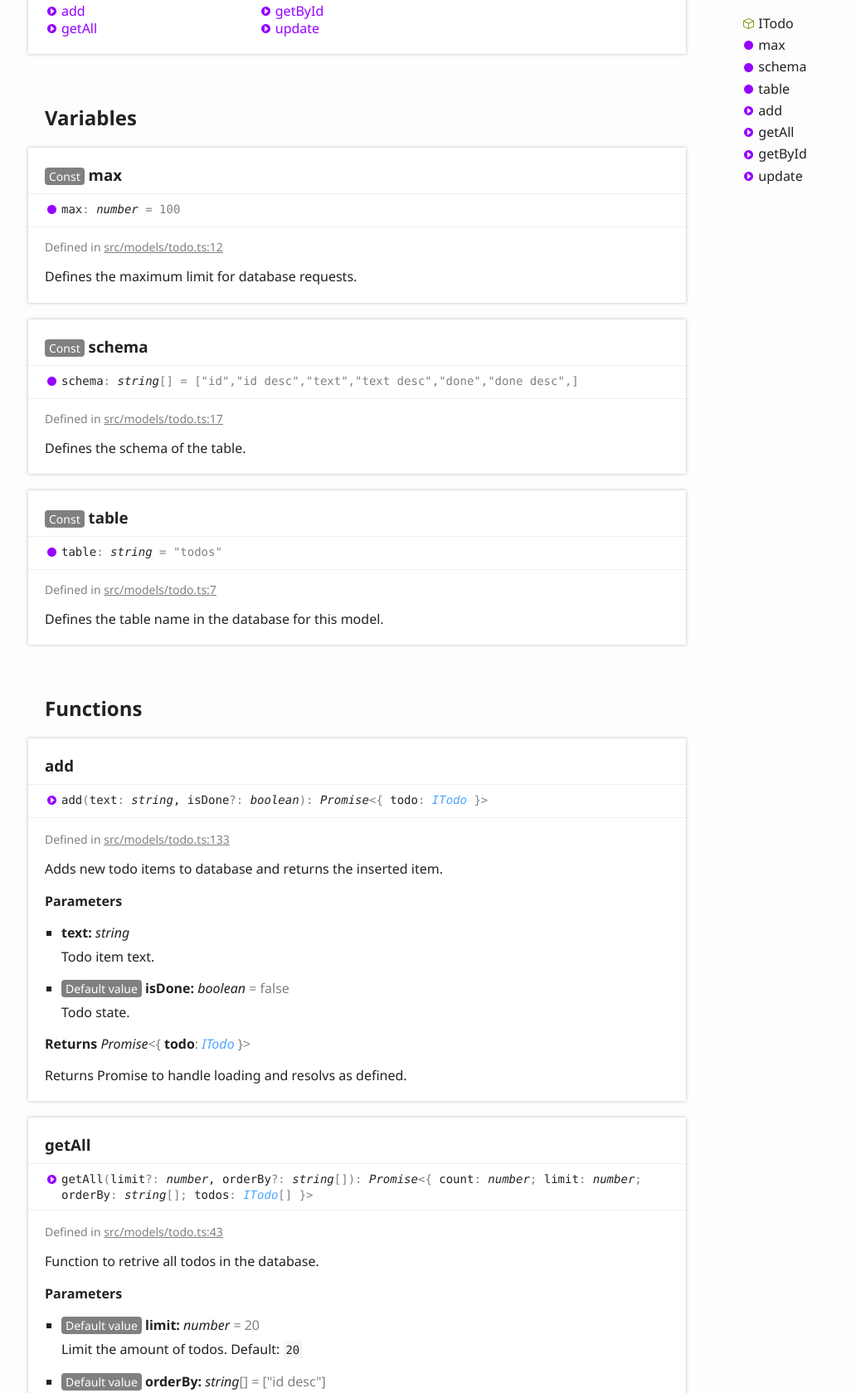
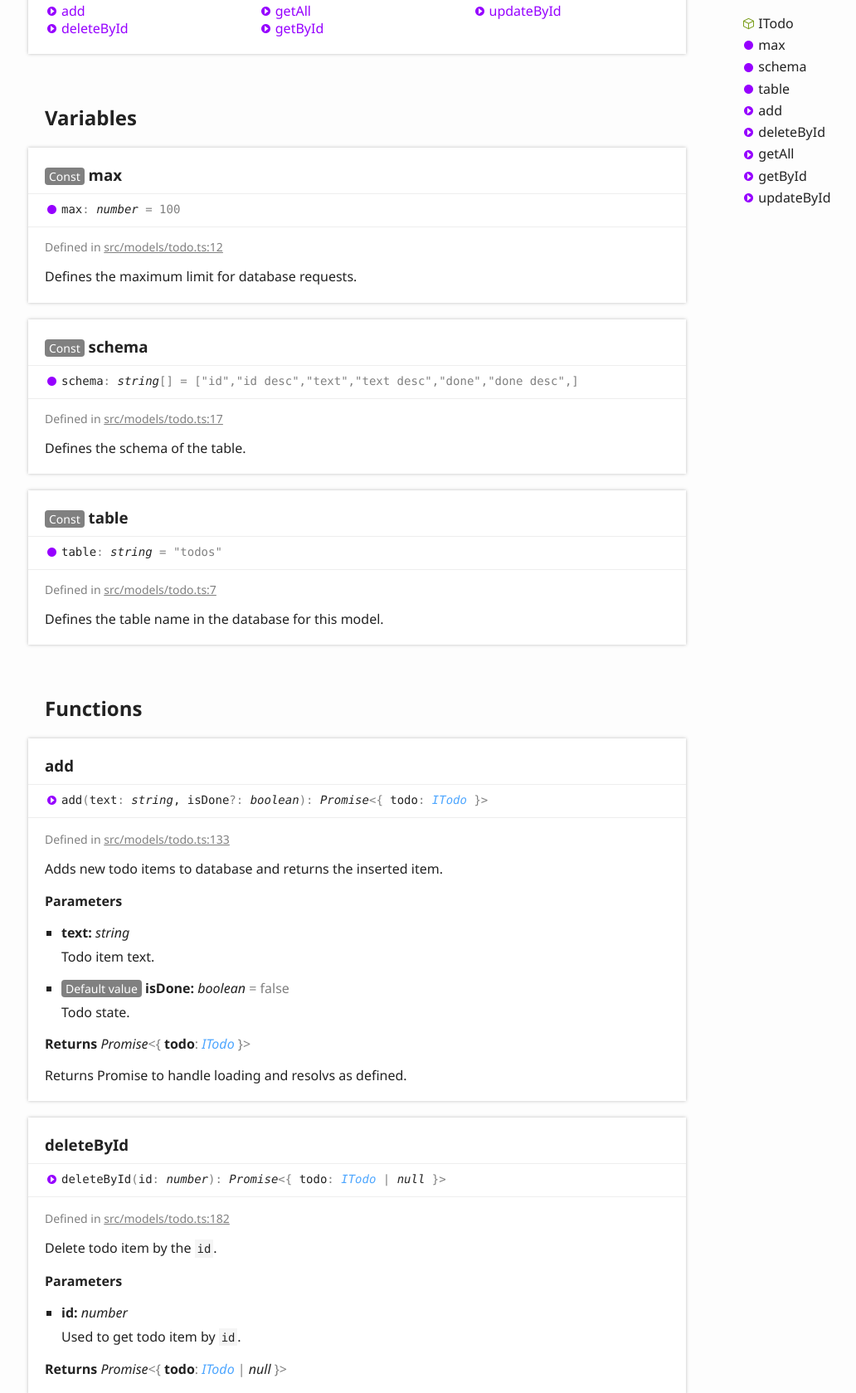
Before and after one commit to michaelbeutler/api, a website: page docs/modules/_src_models_todo_.html in a window 1280 px wide. Shown: the part 515-2194 px from the top of the page at 83% size, without its empty margins (6-1038 px from the left). Drawn offline with Linux system fonts and the light colour scheme.

Commit message:
updated docs :books:

```diff
--- a/docs/modules/_src_models_todo_.html
+++ b/docs/modules/_src_models_todo_.html
@@ -88,9 +88,10 @@
 							<h3>Functions</h3>
 							<ul class="tsd-index-list">
 								<li class="tsd-kind-function tsd-parent-kind-module"><a href="_src_models_todo_.html#add" class="tsd-kind-icon">add</a></li>
+								<li class="tsd-kind-function tsd-parent-kind-module"><a href="_src_models_todo_.html#deletebyid" class="tsd-kind-icon">delete<wbr>ById</a></li>
 								<li class="tsd-kind-function tsd-parent-kind-module"><a href="_src_models_todo_.html#getall" class="tsd-kind-icon">get<wbr>All</a></li>
 								<li class="tsd-kind-function tsd-parent-kind-module"><a href="_src_models_todo_.html#getbyid" class="tsd-kind-icon">get<wbr>ById</a></li>
-								<li class="tsd-kind-function tsd-parent-kind-module"><a href="_src_models_todo_.html#update" class="tsd-kind-icon">update</a></li>
+								<li class="tsd-kind-function tsd-parent-kind-module"><a href="_src_models_todo_.html#updatebyid" class="tsd-kind-icon">update<wbr>ById</a></li>
 							</ul>
 						</section>
 					</div>
@@ -104,7 +105,7 @@
 					<div class="tsd-signature tsd-kind-icon">max<span class="tsd-signature-symbol">:</span> <span class="tsd-signature-type">number</span><span class="tsd-signature-symbol"> = 100</span></div>
 					<aside class="tsd-sources">
 						<ul>
-							<li>Defined in <a href="https://github.com/MichiBeutler/api/blob/7d4b60b/src/models/todo.ts#L12">src/models/todo.ts:12</a></li>
+							<li>Defined in <a href="https://github.com/MichiBeutler/api/blob/a35787c/src/models/todo.ts#L12">src/models/todo.ts:12</a></li>
 						</ul>
 					</aside>
 					<div class="tsd-comment tsd-typography">
@@ -119,7 +120,7 @@
 					<div class="tsd-signature tsd-kind-icon">schema<span class="tsd-signature-symbol">:</span> <span class="tsd-signature-type">string</span><span class="tsd-signature-symbol">[]</span><span class="tsd-signature-symbol"> = [&quot;id&quot;,&quot;id desc&quot;,&quot;text&quot;,&quot;text desc&quot;,&quot;done&quot;,&quot;done desc&quot;,]</span></div>
 					<aside class="tsd-sources">
 						<ul>
-							<li>Defined in <a href="https://github.com/MichiBeutler/api/blob/7d4b60b/src/models/todo.ts#L17">src/models/todo.ts:17</a></li>
+							<li>Defined in <a href="https://github.com/MichiBeutler/api/blob/a35787c/src/models/todo.ts#L17">src/models/todo.ts:17</a></li>
 						</ul>
 					</aside>
 					<div class="tsd-comment tsd-typography">
@@ -134,7 +135,7 @@
 					<div class="tsd-signature tsd-kind-icon">table<span class="tsd-signature-symbol">:</span> <span class="tsd-signature-type">string</span><span class="tsd-signature-symbol"> = &quot;todos&quot;</span></div>
 					<aside class="tsd-sources">
 						<ul>
-							<li>Defined in <a href="https://github.com/MichiBeutler/api/blob/7d4b60b/src/models/todo.ts#L7">src/models/todo.ts:7</a></li>
+							<li>Defined in <a href="https://github.com/MichiBeutler/api/blob/a35787c/src/models/todo.ts#L7">src/models/todo.ts:7</a></li>
 						</ul>
 					</aside>
 					<div class="tsd-comment tsd-typography">
@@ -156,7 +157,7 @@
 						<li class="tsd-description">
 							<aside class="tsd-sources">
 								<ul>
-									<li>Defined in <a href="https://github.com/MichiBeutler/api/blob/7d4b60b/src/models/todo.ts#L133">src/models/todo.ts:133</a></li>
+									<li>Defined in <a href="https://github.com/MichiBeutler/api/blob/a35787c/src/models/todo.ts#L133">src/models/todo.ts:133</a></li>
 								</ul>
 							</aside>
 							<div class="tsd-comment tsd-typography">
@@ -185,6 +186,37 @@
 					</ul>
 				</section>
 				<section class="tsd-panel tsd-member tsd-kind-function tsd-parent-kind-module">
+					<a name="deletebyid" class="tsd-anchor"></a>
+					<h3>delete<wbr>ById</h3>
+					<ul class="tsd-signatures tsd-kind-function tsd-parent-kind-module">
+						<li class="tsd-signature tsd-kind-icon">delete<wbr>ById<span class="tsd-signature-symbol">(</span>id<span class="tsd-signature-symbol">: </span><span class="tsd-signature-type">number</span><span class="tsd-signature-symbol">)</span><span class="tsd-signature-symbol">: </span><span class="tsd-signature-type">Promise</span><span class="tsd-signature-symbol">&lt;</span><span class="tsd-signature-symbol">{ </span>todo<span class="tsd-signature-symbol">: </span><a href="../interfaces/_src_models_todo_.itodo.html" class="tsd-signature-type">ITodo</a><span class="tsd-signature-symbol"> | </span><span class="tsd-signature-type">null</span><span class="tsd-signature-symbol"> }</span><span class="tsd-signature-symbol">&gt;</span></li>
+					</ul>
+					<ul class="tsd-descriptions">
+						<li class="tsd-description">
+							<aside class="tsd-sources">
+								<ul>
+									<li>Defined in <a href="https://github.com/MichiBeutler/api/blob/a35787c/src/models/todo.ts#L182">src/models/todo.ts:182</a></li>
+								</ul>
+							</aside>
+							<div class="tsd-comment tsd-typography">
+								<div class="lead">
+									<p>Delete todo item by the <code>id</code>.</p>
+								</div>
+							</div>
+							<h4 class="tsd-parameters-title">Parameters</h4>
+							<ul class="tsd-parameters">
+								<li>
+									<h5>id: <span class="tsd-signature-type">number</span></h5>
+									<div class="tsd-comment tsd-typography">
+										<p>Used to get todo item by <code>id</code>.</p>
+									</div>
+								</li>
+							</ul>
+							<h4 class="tsd-returns-title">Returns <span class="tsd-signature-type">Promise</span><span class="tsd-signature-symbol">&lt;</span><span class="tsd-signature-symbol">{ </span>todo<span class="tsd-signature-symbol">: </span><a href="../interfaces/_src_models_todo_.itodo.html" class="tsd-signature-type">ITodo</a><span class="tsd-signature-symbol"> | </span><span class="tsd-signature-type">null</span><span class="tsd-signature-symbol"> }</span><span class="tsd-signature-symbol">&gt;</span></h4>
+						</li>
+					</ul>
+				</section>
+				<section class="tsd-panel tsd-member tsd-kind-function tsd-parent-kind-module">
 					<a name="getall" class="tsd-anchor"></a>
 					<h3>get<wbr>All</h3>
 					<ul class="tsd-signatures tsd-kind-function tsd-parent-kind-module">
@@ -194,7 +226,7 @@
 						<li class="tsd-description">
 							<aside class="tsd-sources">
 								<ul>
-									<li>Defined in <a href="https://github.com/MichiBeutler/api/blob/7d4b60b/src/models/todo.ts#L43">src/models/todo.ts:43</a></li>
+									<li>Defined in <a href="https://github.com/MichiBeutler/api/blob/a35787c/src/models/todo.ts#L43">src/models/todo.ts:43</a></li>
 								</ul>
 							</aside>
 							<div class="tsd-comment tsd-typography">
@@ -232,7 +264,7 @@
 						<li class="tsd-description">
 							<aside class="tsd-sources">
 								<ul>
-									<li>Defined in <a href="https://github.com/MichiBeutler/api/blob/7d4b60b/src/models/todo.ts#L105">src/models/todo.ts:105</a></li>
+									<li>Defined in <a href="https://github.com/MichiBeutler/api/blob/a35787c/src/models/todo.ts#L105">src/models/todo.ts:105</a></li>
 								</ul>
 							</aside>
 							<div class="tsd-comment tsd-typography">
@@ -255,19 +287,22 @@
 					</ul>
 				</section>
 				<section class="tsd-panel tsd-member tsd-kind-function tsd-parent-kind-module">
-					<a name="update" class="tsd-anchor"></a>
-					<h3>update</h3>
+					<a name="updatebyid" class="tsd-anchor"></a>
+					<h3>update<wbr>ById</h3>
 					<ul class="tsd-signatures tsd-kind-function tsd-parent-kind-module">
-						<li class="tsd-signature tsd-kind-icon">update<span class="tsd-signature-symbol">(</span>id<span class="tsd-signature-symbol">: </span><span class="tsd-signature-type">number</span>, text<span class="tsd-signature-symbol">: </span><span class="tsd-signature-type">string</span>, isDone<span class="tsd-signature-symbol">?: </span><span class="tsd-signature-type">boolean</span><span class="tsd-signature-symbol">)</span><span class="tsd-signature-symbol">: </span><span class="tsd-signature-type">Promise</span><span class="tsd-signature-symbol">&lt;</span><span class="tsd-signature-symbol">{ </span>todo<span class="tsd-signature-symbol">: </span><a href="../interfaces/_src_models_todo_.itodo.html" class="tsd-signature-type">ITodo</a><span class="tsd-signature-symbol"> | </span><span class="tsd-signature-type">null</span><span class="tsd-signature-symbol"> }</span><span class="tsd-signature-symbol">&gt;</span></li>
+						<li class="tsd-signature tsd-kind-icon">update<wbr>ById<span class="tsd-signature-symbol">(</span>id<span class="tsd-signature-symbol">: </span><span class="tsd-signature-type">number</span>, text<span class="tsd-signature-symbol">: </span><span class="tsd-signature-type">string</span>, isDone<span class="tsd-signature-symbol">?: </span><span class="tsd-signature-type">boolean</span><span class="tsd-signature-symbol">)</span><span class="tsd-signature-symbol">: </span><span class="tsd-signature-type">Promise</span><span class="tsd-signature-symbol">&lt;</span><span class="tsd-signature-symbol">{ </span>todo<span class="tsd-signature-symbol">: </span><a href="../interfaces/_src_models_todo_.itodo.html" class="tsd-signature-type">ITodo</a><span class="tsd-signature-symbol"> | </span><span class="tsd-signature-type">null</span><span class="tsd-signature-symbol"> }</span><span class="tsd-signature-symbol">&gt;</span></li>
 					</ul>
 					<ul class="tsd-descriptions">
 						<li class="tsd-description">
 							<aside class="tsd-sources">
 								<ul>
-									<li>Defined in <a href="https://github.com/MichiBeutler/api/blob/7d4b60b/src/models/todo.ts#L156">src/models/todo.ts:156</a></li>
+									<li>Defined in <a href="https://github.com/MichiBeutler/api/blob/a35787c/src/models/todo.ts#L156">src/models/todo.ts:156</a></li>
 								</ul>
 							</aside>
 							<div class="tsd-comment tsd-typography">
+								<div class="lead">
+									<p>Update <code>text</code> and/or <code>isDone</code> state of the todo item by <code>ìd</code>.</p>
+								</div>
 							</div>
 							<h4 class="tsd-parameters-title">Parameters</h4>
 							<ul class="tsd-parameters">
@@ -344,13 +379,16 @@
 						<a href="_src_models_todo_.html#add" class="tsd-kind-icon">add</a>
 					</li>
 					<li class=" tsd-kind-function tsd-parent-kind-module">
+						<a href="_src_models_todo_.html#deletebyid" class="tsd-kind-icon">delete<wbr>ById</a>
+					</li>
+					<li class=" tsd-kind-function tsd-parent-kind-module">
 						<a href="_src_models_todo_.html#getall" class="tsd-kind-icon">get<wbr>All</a>
 					</li>
 					<li class=" tsd-kind-function tsd-parent-kind-module">
 						<a href="_src_models_todo_.html#getbyid" class="tsd-kind-icon">get<wbr>ById</a>
 					</li>
 					<li class=" tsd-kind-function tsd-parent-kind-module">
-						<a href="_src_models_todo_.html#update" class="tsd-kind-icon">update</a>
+						<a href="_src_models_todo_.html#updatebyid" class="tsd-kind-icon">update<wbr>ById</a>
 					</li>
 				</ul>
 			</nav>
```
Also changed, not shown: docs/assets/js/search.json (+1 -1 lines), docs/interfaces/_src_interfaces_response_.iresponse.html (+5 -5 lines), docs/interfaces/_src_models_todo_.itodo.html (+8 -5 lines), docs/modules/_src_index_.html (+3 -3 lines), docs/modules/_src_middlewares_authenticate_.html (+1 -1 lines), docs/modules/_src_routes_index_.html (+1 -1 lines), docs/modules/_src_routes_todos_.html (+2 -2 lines), docs/modules/_tests_todos_test_.html (+1 -1 lines).
